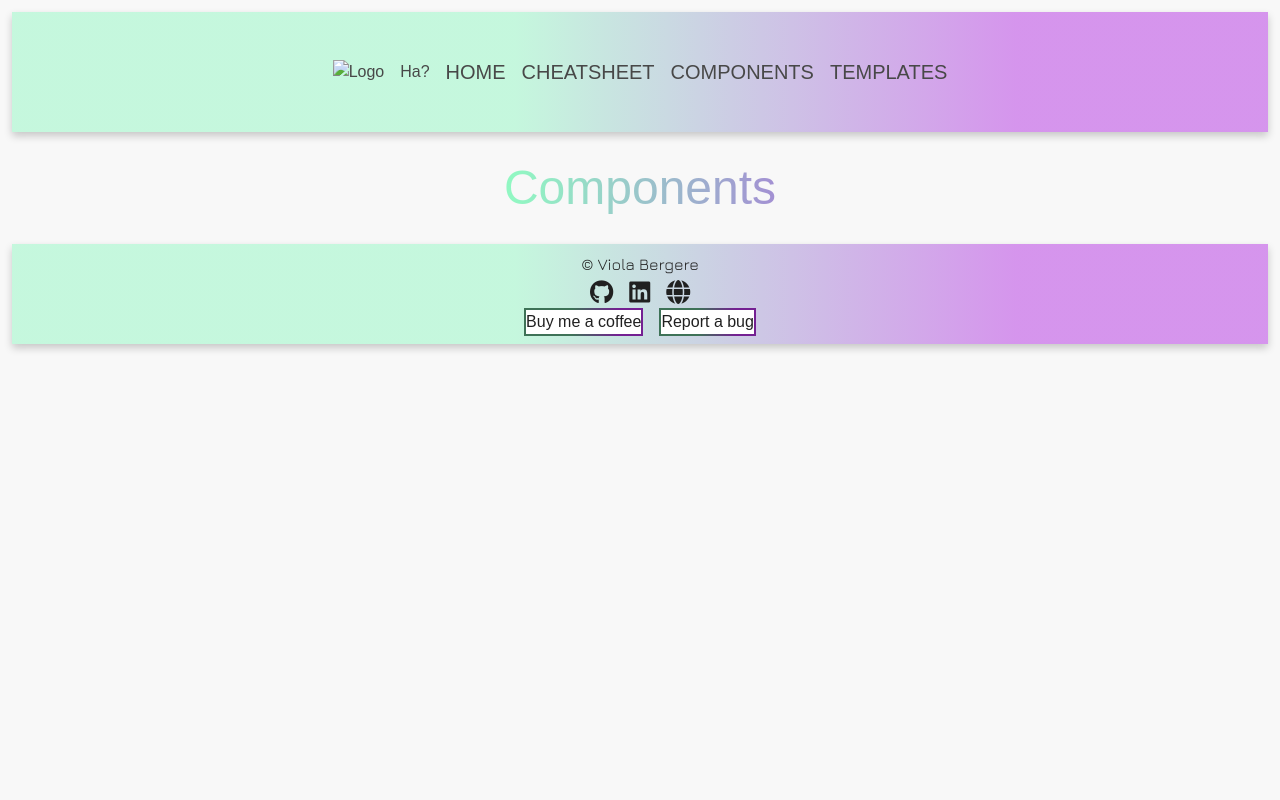
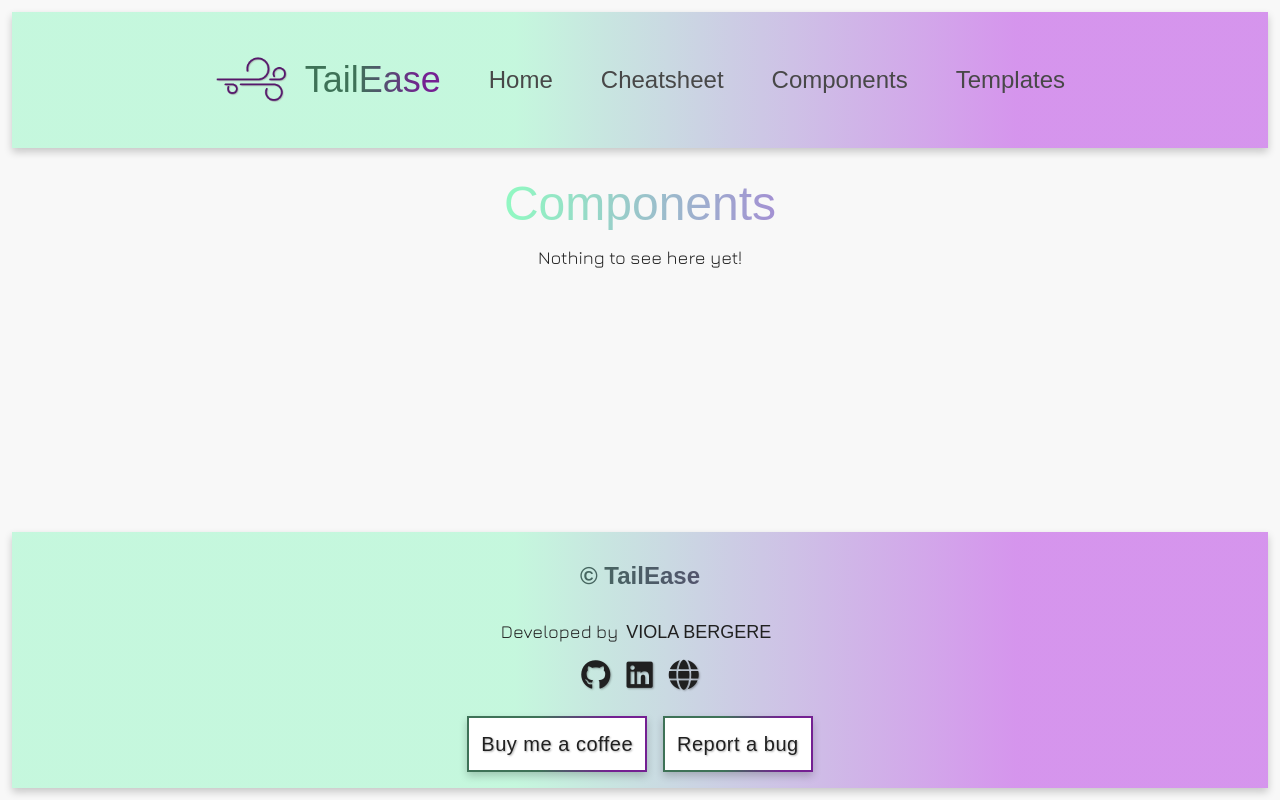
Before and after one commit to violaberg/tailwind-cheatsheet, a website: page components.html in a window 1280 px wide. Drawn offline with nearby package versions, Linux system fonts and the light colour scheme; a web font is replaced by a local one.

Commit message:
fix: fix footer to bottom

```diff
--- a/components.html
+++ b/components.html
@@ -17,62 +17,69 @@
     <title>Tailwind CheatSheet,Components and Templates</title>
 </head>
 
-<body class="p-3">
+<body class="flex flex-col min-h-screen p-3">
     <header class="w-full shadow px-2 py-4">
         <!--Navigation code here-->
         <nav class="flex flex-row items-center justify-center py-4">
-            <div>
-                <img src="#" alt="Logo" />
-            </div>
-            <div>
+            <div class="flex flex-row items-center px-4">
+                <img class="h-12 p-0" src="./assets/logo-dark.png" alt="Logo" />
                 <a href="index.html" aria-label="Takes to Home page">
-                    <h1>Ha?</h1>
+                    <h1 class="logo-text text-4xl hover:scale-105">TailEase</h1>
                 </a>
             </div>
-            <ul class="flex justify-center text-xl uppercase gap-4">
+            <ul class="flex justify-center text-2xl gap-4">
                 <li>
-                    <a class="inline-flex" href="index.html" aria-label="Takes to Home page">Home</a>
+                    <a class="inline-flex px-4 hover:scale-105" href="index.html"
+                        aria-label="Takes to Home page">Home</a>
                 </li>
                 <li>
-                    <a class="inline-flex" href="cheatsheet.html"
+                    <a class="inline-flex px-4 hover:scale-105" href="cheatsheet.html"
                         aria-label="Takes to Cheatsheet page">Cheatsheet</a>
                 </li>
                 <li>
-                    <a class="inline-flex" href="components.html"
+                    <a class="inline-flex px-4 hover:scale-105" href="components.html"
                         aria-label="Takes to Components page">Components</a>
                 </li>
                 <li>
-                    <a class="inline-flex" href="templates.html" aria-label="Takes to Templates page">Templates</a>
+                    <a class="inline-flex px-4 hover:scale-105" href="templates.html"
+                        aria-label="Takes to Templates page">Templates</a>
                 </li>
             </ul>
         </nav>
-</header>
-    <main class="flex justify-center py-4 text-lg/7">
-        <div class="container">
+    </header>
+    <main class="flex-1 justify-center py-4 text-lg/7">
+        <div class="container mx-auto">
             <h1 class="gradient-text text-center text-5xl">Components</h1>
-            <section>
-                <!--Components will go here-->
-            </section>
+                <p class="text-center">Nothing to see here yet!</p>
         </div>
     </main>
-    <footer class="flex shadow justify-center p-2">
-        <div class="grid grid-rows-3">
-            <div class="text-center">&copy; Viola Bergere</div>
-            <ul class="flex justify-center gap-4">
+    <footer class="shadow justify-center p-2 text-lg/7">
+        <div class="grid grid-rows-4 py-2">
+            <div class="logo-text flex justify-center items-center text-2xl font-semibold">&copy; TailEase</div>
+            <div class="flex justify-center items-center">Developed by <span class="dev uppercase px-2">Viola
+                    Bergere</span></div>
+            <ul class="flex justify-center items-top gap-4">
                 <li class="inline-flex">
-                    <a href="https://github.com/violaberg" target="_blank" rel="noopener" aria-label="Opens Viola's Github profile in a new tab"><i class="fa-brands fa-github text-2xl"></i></a>
+                    <a href="https://github.com/violaberg" target="_blank" rel="noopener"
+                        aria-label="Opens Viola's Github profile in a new tab"><i
+                            class="fa-brands fa-github text-3xl hover:scale-125 text-shadow-sm"></i></a>
                 </li>
                 <li class="inline-flex">
                     <a href="https://www.linkedin.com/in/viola-bergere/" target="_blank" rel="noopener"
-                        aria-label="Opens Viola's LinkedIn profile in a new tab"><i class="fa-brands fa-linkedin text-2xl"></i></a>
+                        aria-label="Opens Viola's LinkedIn profile in a new tab"><i
+                            class="fa-brands fa-linkedin text-3xl hover:scale-125 text-shadow-sm"></i></a>
                 </li>
                 <li class="inline-flex">
-                    <a href="https://violab.tech/" target="_blank" rel="noopener" aria-label="Opens Viola's portfolio website in a new tab"><i class="fa-solid fa-globe text-2xl"></i></a>
+                    <a href="https://violab.tech/" target="_blank" rel="noopener"
+                        aria-label="Opens Viola's portfolio website in a new tab"><i
+                            class="fa-solid fa-globe text-3xl hover:scale-125 text-shadow-sm"></i></a>
                 </li>
             </ul>
-            <div class="flex gap-4">
-                <a class="inline-flex btn btn-primary" href="#">Buy me a coffee</a>
-                <a class="inline-flex btn btn-primary" href="#">Report a bug</a>
+            <div class="flex justify-center gap-4">
+                <a class="inline-flex btn-primary text-xl tracking-wide p-3 shadow hover:skew-3 text-shadow-sm"
+                    href="#">Buy me a coffee</a>
+                <a class="inline-flex btn-primary text-xl tracking-wide p-3 shadow hover:-skew-3 text-shadow-sm"
+                    href="#">Report a bug</a>
             </div>
         </div>
     </footer>
```
Also changed, not shown: cheatsheet.html (+33 -24 lines), index.html (+3 -3 lines), templates.html (+33 -24 lines), assets/css/output.css.
